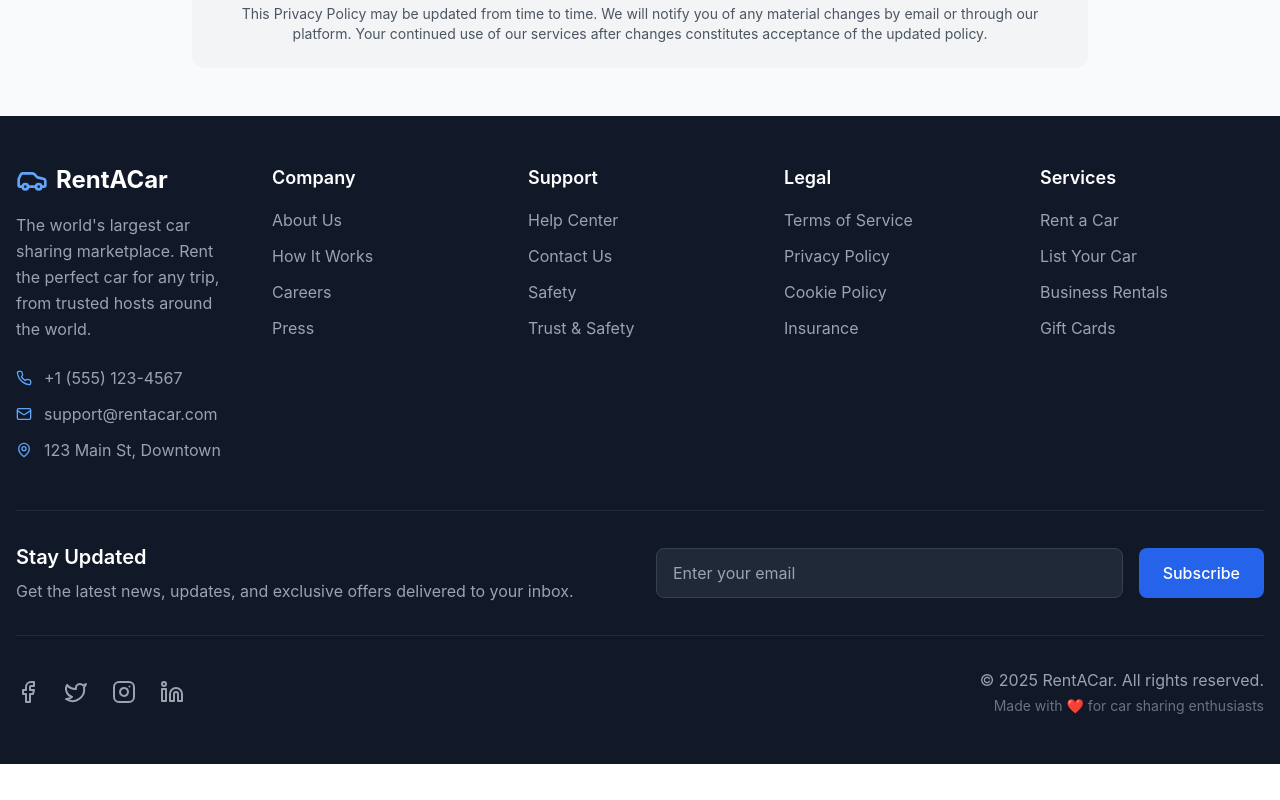
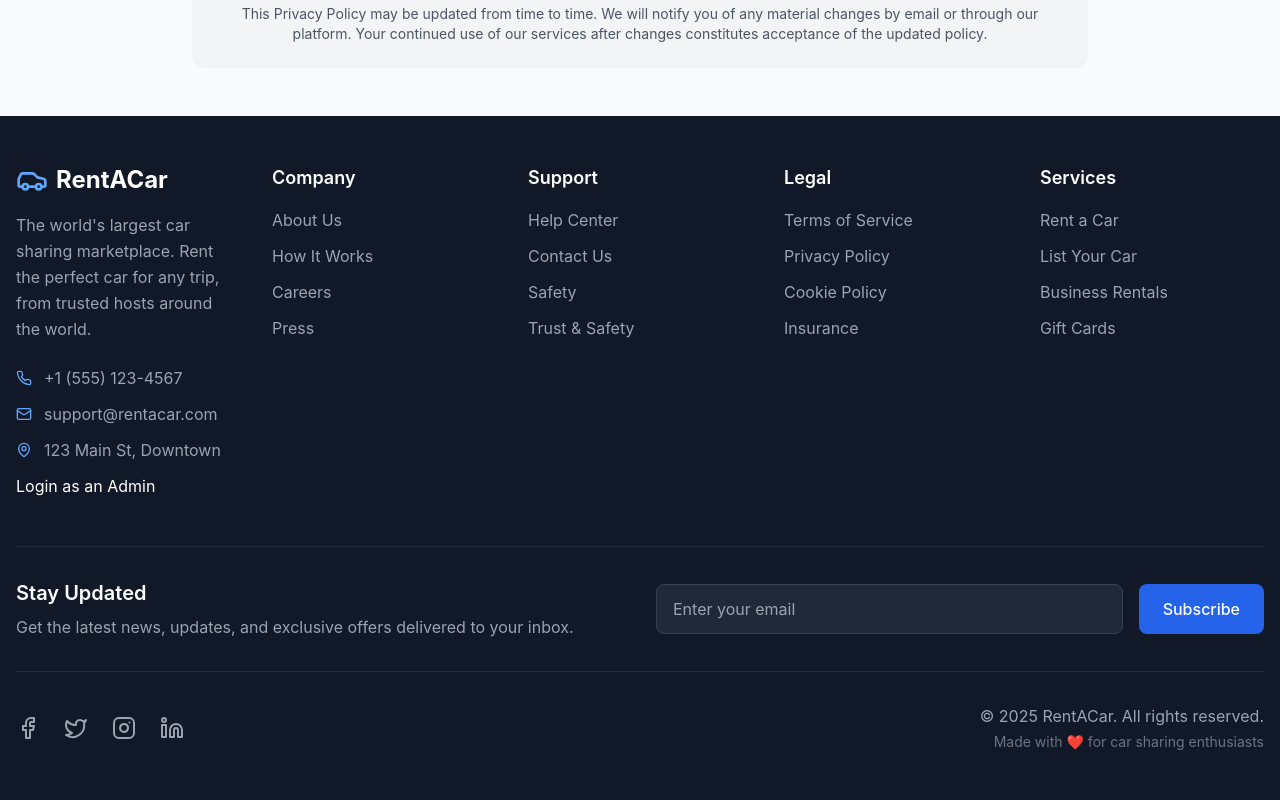
Before and after one commit to Wolferlk/RentAcar_peoject, a React (Vite) app in the folder Web/: page /privacy in a window 1280 px wide. Shown: the part 3667-4467 px from the top of the page. Before the commit the page ends 4431 px from the top, so only its background shows below. Built offline with nearby package versions, Linux system fonts and the light colour scheme.

Commit message:
Add button to footer for login as an admin

```diff
--- a/Web/src/components/Footer.tsx
+++ b/Web/src/components/Footer.tsx
@@ -69,6 +69,7 @@ const Footer: React.FC = () => {
                 <MapPin className="w-4 h-4 text-blue-400" />
                 <span className="text-gray-400">123 Main St, Downtown</span>
               </div>
+              <Link to="" className="flex items-center space-x-3">Login as an Admin</Link>
             </div>
           </div>
 
--- /dev/null
+++ b/Web/src/pages/Dashboard/AdminDashboard.tsx
@@ -0,0 +1,11 @@
+import React from 'react'
+
+const AdminDashboard = () => {
+  return (
+    <div>
+
+    </div>
+  )
+}
+
+export default AdminDashboard
```
Also changed, not shown: Web/src/pages/Auth/AdminLogin.tsx (added), 1 other file (tests, documents, lock files or other folders).
